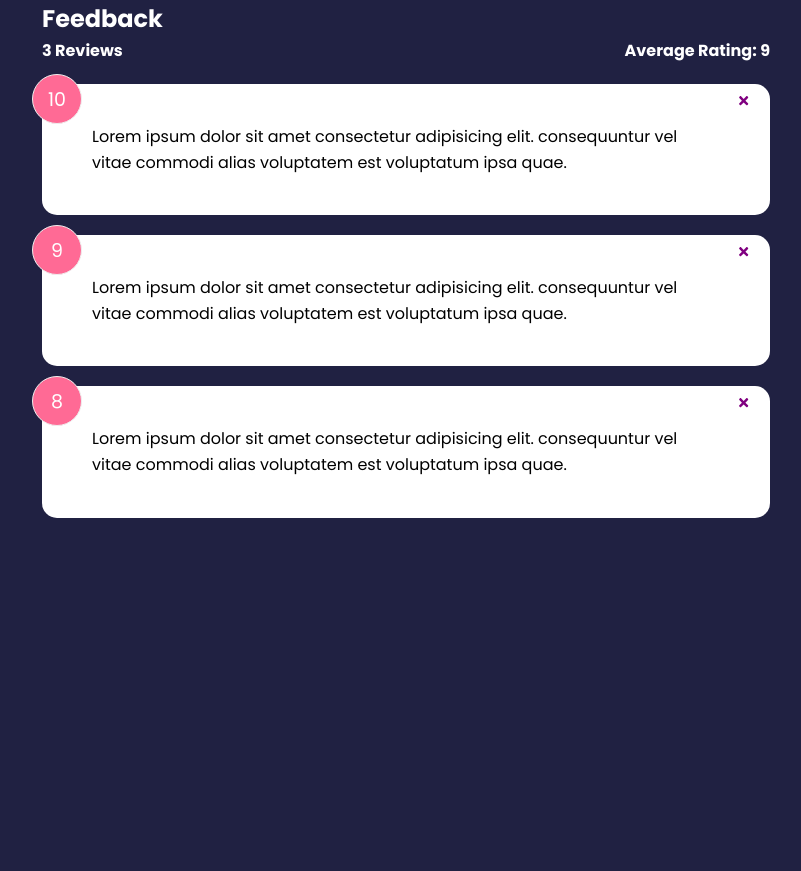
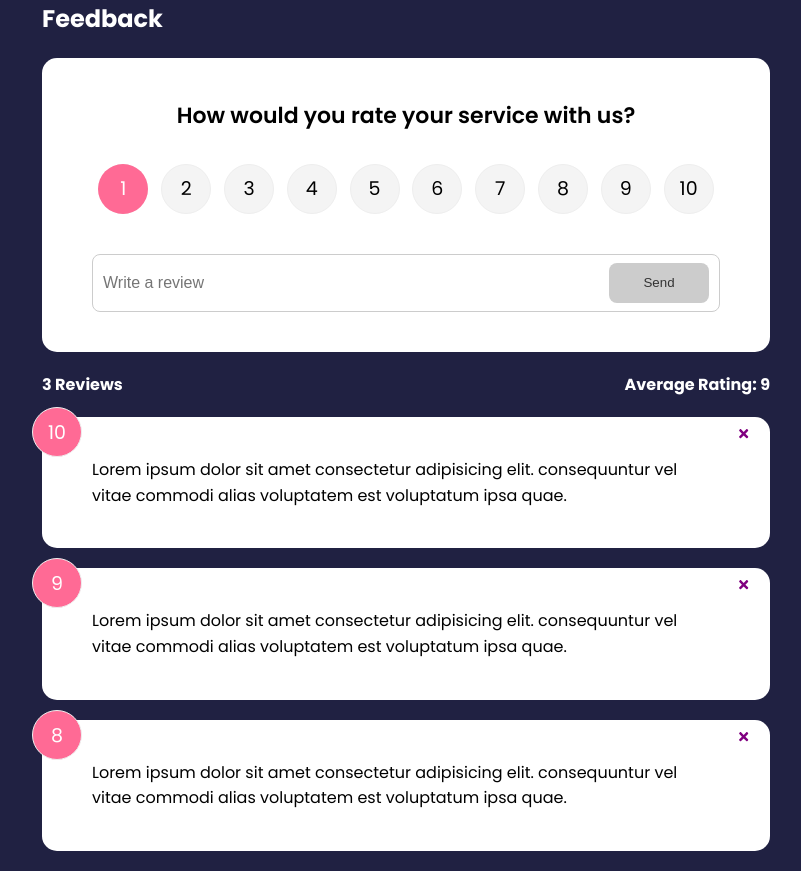
Before and after one commit to dariansweb/react-feedback-app, a React (Vite) app: page / in a window 1280 px wide. Shown: the whole page, without its empty margins (234-1035 px from the left). Before the commit the page ends 800 px from the top, so only its background shows below. Built offline with nearby package versions, Linux system fonts and the light colour scheme.

Commit message:
adding a new review is complete and installed npm framer-motion

```diff
--- a/package.json
+++ b/package.json
@@ -10,10 +10,12 @@
     "preview": "vite preview"
   },
   "dependencies": {
+    "framer-motion": "^12.0.3",
     "react": "^18.3.0",
     "react-dom": "^18.3.0",
     "react-icons": "^5.4.0",
-    "react-router-dom": "^7.1.3"
+    "react-router-dom": "^7.1.3",
+    "uuid": "^11.0.5"
   },
   "devDependencies": {
     "@eslint/js": "^9.17.0",
--- a/src/App.jsx
+++ b/src/App.jsx
@@ -1,11 +1,18 @@
 import { useState } from "react";
+import { v4 as uuidv4 } from "uuid";
 import Header from "./components/Header";
 import FeedbackData from "./data/FeedbackData";
 import FeedbackList from "./components/FeedbackList";
 import FeedbackStats from "./components/FeedbackStats";
+import FeedbackForm from "./components/FeedbackForm";
 
 function App() {
   const [feedback, setFeedback] = useState(FeedbackData);
+
+  const addFeedback = (newFeedback) => {
+    newFeedback.id = uuidv4();
+    setFeedback([newFeedback, ...feedback]);
+  };
 
   const deleteFeedback = (id) => {
     if (window.confirm("Are you sure you want to delete?")) {
@@ -17,6 +24,7 @@
     <>
       <Header />
       <div className="container">
+        <FeedbackForm handleAdd={addFeedback} />
         <FeedbackStats feedback={feedback} />
         <FeedbackList feedback={feedback} handleDelete={deleteFeedback} />
       </div>
--- /dev/null
+++ b/src/components/FeedbackForm.jsx
@@ -0,0 +1,66 @@
+import { useState } from "react";
+import Card from "./shared/Card";
+import Button from "./shared/Button";
+import RatingSelect from "./RatingSelect";
+
+const FeedbackForm = ( {handleAdd} ) => {
+  const [rating, setRating] = useState(10);
+  const [text, setText] = useState("");
+  const [btnDisabled, setBtnDisabled] = useState(true);
+  const [message, setMessage] = useState("");
+
+  const handleTextChange = ({ target: { value } }) => { // 👈  get the value
+    if (value === '') {
+      setBtnDisabled(true)
+      setMessage(null)
+
+  // prettier-ignore
+    } else if (value.trim().length < 10) { // 👈 check for less than 10
+      setMessage('Text must be at least 10 characters')
+      setBtnDisabled(true)
+    } else {
+      setMessage(null)
+      setBtnDisabled(false)
+    }
+    setText(value)
+  }
+
+  const handleSubmit = (e) => {
+    e.preventDefault();
+    if (text.trim().length > 10) {
+      setText("");
+      setRating(10);
+    }
+    const newFeedback = {
+      text,
+      rating,
+    };
+    handleAdd(newFeedback);
+    setText('');
+    setRating(10);
+    setBtnDisabled(true);
+  };
+
+  return (
+    <Card>
+      <form onSubmit={ handleSubmit } >
+        <h2>How would you rate your service with us?</h2>
+        <RatingSelect select={(rating) => setRating(rating) } />
+        <div className="input-group">
+          <input
+            type="text"
+            placeholder="Write a review"
+            onChange={handleTextChange}
+            value={text}
+          />
+          <Button type="submit" isDisabled={btnDisabled}>
+            Send
+          </Button>
+        </div>
+        {message && <div className='message'>{message}</div>}
+      </form>
+    </Card>
+  );
+};
+
+export default FeedbackForm;
--- /dev/null
+++ b/src/components/RatingSelect.jsx
@@ -0,0 +1,128 @@
+import { useState } from "react";
+
+const RatingSelect = ({ select }) => {
+  const [selected, setSelected] = useState(1);
+
+  const handleChange = (e) => {
+    // the '+' converts this string to a number
+    setSelected(+e.target.value);
+    select(+e.target.value);
+  };
+
+  return (
+    <ul className="rating">
+      <li>
+        <input
+          type="radio"
+          id="num1"
+          name="rating"
+          value="1"
+          onChange={handleChange}
+          checked={selected === 1}
+        />
+        <label htmlFor="num1">1</label>
+      </li>
+      <li>
+        <input
+          type="radio"
+          id="num2"
+          name="rating"
+          value="2"
+          onChange={handleChange}
+          checked={selected === 2}
+        />
+        <label htmlFor="num2">2</label>
+      </li>
+      <li>
+        <input
+          type="radio"
+          id="num3"
+          name="rating"
+          value="3"
+          onChange={handleChange}
+          checked={selected === 3}
+        />
+        <label htmlFor="num3">3</label>
+      </li>
+      <li>
+        <input
+          type="radio"
+          id="num4"
+          name="rating"
+          value="4"
+          onChange={handleChange}
+          checked={selected === 4}
+        />
+        <label htmlFor="num4">4</label>
+      </li>
+      <li>
+        <input
+          type="radio"
+          id="num5"
+          name="rating"
+          value="5"
+          onChange={handleChange}
+          checked={selected === 5}
+        />
+        <label htmlFor="num5">5</label>
+      </li>
+      <li>
+        <input
+          type="radio"
+          id="num6"
+          name="rating"
+          value="6"
+          onChange={handleChange}
+          checked={selected === 6}
+        />
+        <label htmlFor="num6">6</label>
+      </li>
+      <li>
+        <input
+          type="radio"
+          id="num7"
+          name="rating"
+          value="7"
+          onChange={handleChange}
+          checked={selected === 7}
+        />
+        <label htmlFor="num7">7</label>
+      </li>
+      <li>
+        <input
+          type="radio"
+          id="num8"
+          name="rating"
+          value="8"
+          onChange={handleChange}
+          checked={selected === 8}
+        />
+        <label htmlFor="num8">8</label>
+      </li>
+      <li>
+        <input
+          type="radio"
+          id="num9"
+          name="rating"
+          value="9"
+          onChange={handleChange}
+          checked={selected === 9}
+        />
+        <label htmlFor="num9">9</label>
+      </li>
+      <li>
+        <input
+          type="radio"
+          id="num10"
+          name="rating"
+          value="10"
+          onChange={handleChange}
+          checked={selected === 10}
+        />
+        <label htmlFor="num10">10</label>
+      </li>
+    </ul>
+  );
+};
+
+export default RatingSelect;
--- /dev/null
+++ b/src/components/shared/Button.jsx
@@ -0,0 +1,23 @@
+import PropTypes from 'prop-types';
+
+const Button = ({
+  children,
+  version = 'primary',
+  type = 'button',
+  isDisabled = false,
+}) => {
+  return (
+    <button className={`btn btn-${version}`} type={type} disabled={isDisabled}>
+      {children}
+    </button>
+  );
+};
+
+Button.propTypes = {
+  children: PropTypes.node.isRequired,
+  version: PropTypes.string,
+  type: PropTypes.string,
+  isDisabled: PropTypes.bool
+};
+
+export default Button;
```
Also changed, not shown: 1 other file (tests, documents, lock files or other folders).
